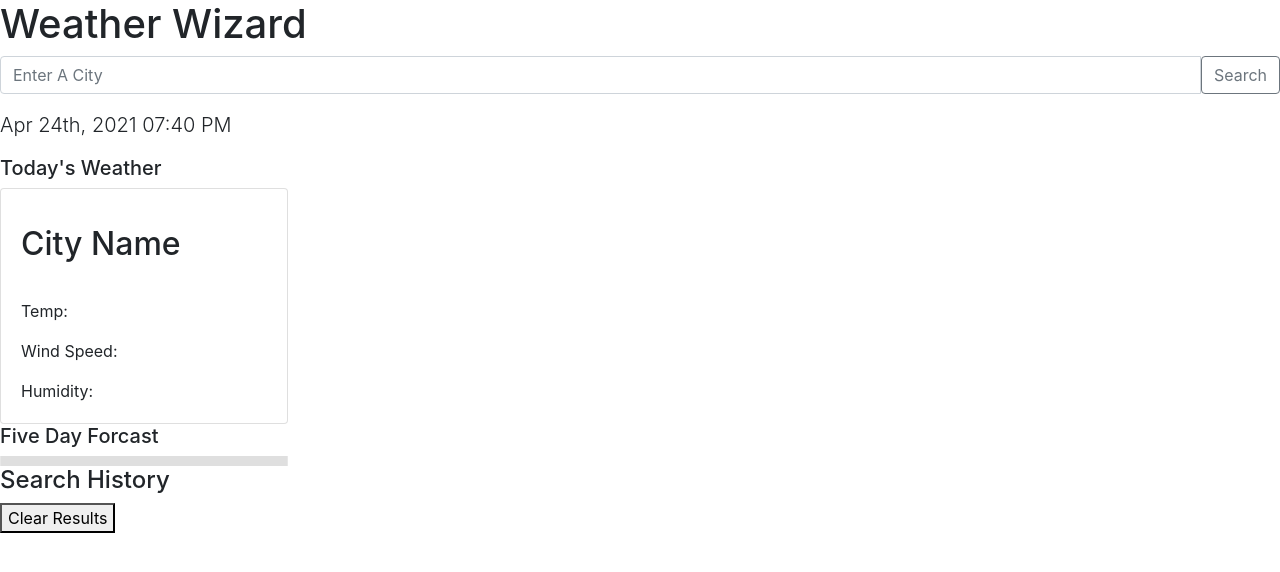
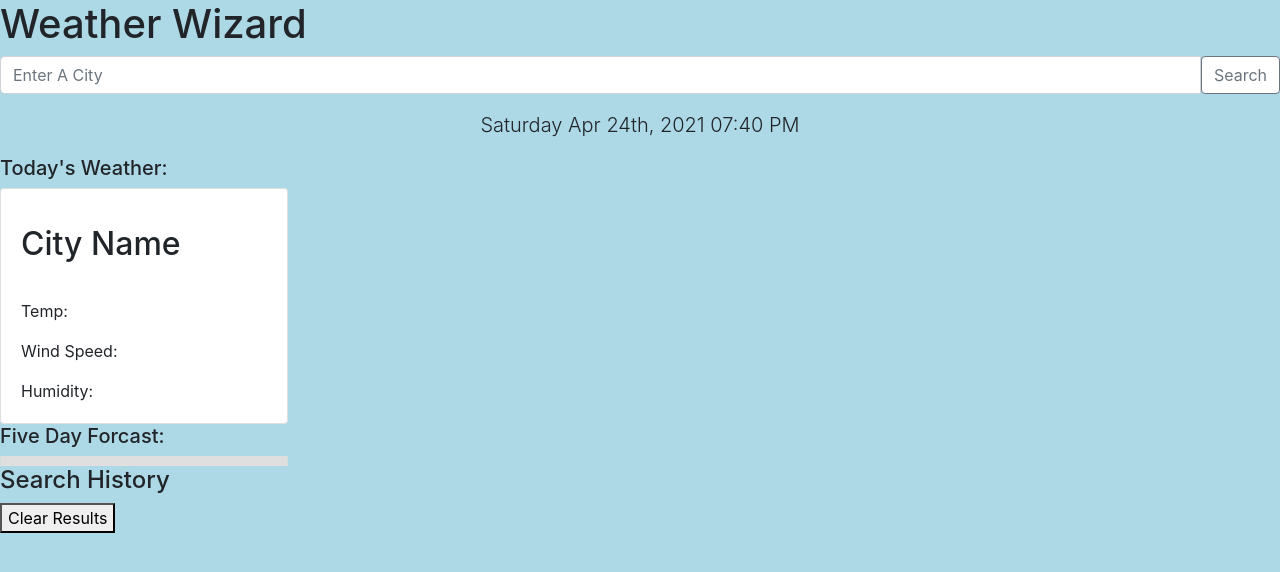
Before and after one commit to relentlessreed/week6, a plain HTML site: page index.html in a window 1280 px wide. Drawn offline with nearby package versions, Linux system fonts and the light colour scheme.

Commit message:
added styling/fixed a bug/created another >.<

```diff
--- a/assets/css/style.css
+++ b/assets/css/style.css
@@ -0,0 +1,26 @@
+.lead {
+  text-align: center;
+}
+
+.clearButton {
+  display: flex;
+  justify-content: center;
+}
+
+.card {
+  display: flex;
+  justify-content: center;
+}
+
+body {
+  background-color: lightblue;
+}
+
+#searchBtn {
+  background-color: white;
+}
+
+#search {
+  display: flex;
+  justify-content: center;
+}
--- a/assets/script/script.js
+++ b/assets/script/script.js
@@ -24,7 +24,9 @@ function searchForCity(city) {
 var dataCity = "";
 
 // Getting Current Date
-var currentTime = $("#currentDay").text(dayjs().format("MMM Do, YYYY hh:mm A"));
+var currentTime = $("#currentDay").text(
+  dayjs().format("dddd MMM Do, YYYY hh:mm A")
+);
 // weather is now outside of the fetch function
 // now accecible via weather
 
@@ -66,7 +68,7 @@ function getWeather(data) {
   $("#temp").text(`Temperature: ${temp}`);
   $("#windSpeed").text(`Wind Speed: ${windSpeed}`);
   $("#humidity").text(`Humidity: ${humidity}`);
-  $("#uviReadout").text(`Uvi Index: ${uvi}`);
+  $("#uviReadout").text(`UV Index: ${uvi}`);
   console.log(data);
 }
 
@@ -130,17 +132,8 @@ function listSearches() {
 let searchHistory = listSearches();
 for (let key in searchHistory) {
   $("#previouslySearched").append(
-    `<button id=saved-search-${key.replace(" ", "-")}>${key}</button><br></br>`
+    `<button data-name="${key}">${key}</button><br></br>`
   );
-  $(`#saved-search-${key.replace(" ", "-")}`).click(function (e) {
-    // get saved city data
-    var data = getSavedCityData(key);
-    cityToSearch = key;
-
-    // Update card to render data from saved search
-    searchForCity(key);
-    console.log(data);
-  });
 }
 
 // retrieve data for paticular city
@@ -150,8 +143,16 @@ function getSavedCityData(city) {
 }
 // Clear Local Storage on Button Click
 $("#clearBtn").click(function (e) {
-  e.preventDefault();
   localStorage.clear();
   //removes any children within parent
   $("#previouslySearched").empty();
 });
+
+$(`#previouslySearched`).on("click", "button", function (e) {
+  // get saved city data
+  var name = getSavedCityData(e.target.dataset.name);
+
+  // Update card to render data from saved search
+  searchForCity(name);
+  console.log(name);
+});
--- a/index.html
+++ b/index.html
@@ -14,43 +14,49 @@
     <title>Weather Wizard</title>
   </head>
   <body>
-    <header>
+    <header class="Header">
       <h1>Weather Wizard</h1>
     </header>
     <Container>
-
       <div class="input-group mb-3">
-        <input id="search" type="text" class="form-control" placeholder="Enter A City" >
-        <button class="btn btn-outline-secondary" type="button" id="searchBtn">Search</button>
+        <input
+          id="search"
+          type="text"
+          class="form-control"
+          placeholder="Enter A City"
+        />
+        <button class="btn btn-outline-secondary" type="button" id="searchBtn">
+          Search
+        </button>
       </div>
       <p id="currentDay" class="lead"></p>
-      <h5>Today's Weather</h5>
-      <div class="card" id="weatherCard" style="width: 18rem;">
+      <h5>Today's Weather:</h5>
+      <div class="card" id="weatherCard" style="width: 18rem">
         <p id="uviReadout"></p>
         <div class="card-body">
           <h2 class="card-title" id="city">City Name</h2>
-          <img id="weatherIcon">
-          <p  id="temp" class=card-text">Temp:</p>
-          <p id="windSpeed"class="card-text">Wind Speed:</p>
+          <img id="weatherIcon" />
+          <p id="temp" class="card-text">Temp:</p>
+          <p id="windSpeed" class="card-text">Wind Speed:</p>
           <p id="humidity" class="card-text">Humidity:</p>
         </div>
       </div>
-      <h5>Five Day Forcast</h5>
-      <div class="card" id="card1" style="width: 18rem;">
-      </div>
-      <div class="card" id="card2" style="width: 18rem;">
-      </div>
-      <div class="card" id="card3" style="width: 18rem;">
-      </div>
-      <div class="card" id="card4" style="width: 18rem;">
-      </div>
-      <div class="card" id="card5" style="width: 18rem;">
-      </div>
+      <h5>Five Day Forcast:</h5>
+      <div class="card" id="card1" style="width: 18rem"></div>
+      <div class="card" id="card2" style="width: 18rem"></div>
+      <div class="card" id="card3" style="width: 18rem"></div>
+      <div class="card" id="card4" style="width: 18rem"></div>
+      <div class="card" id="card5" style="width: 18rem"></div>
       <div>
-        <h4>Search History</h4><button id="clearBtn">Clear Results</button>
+        <h4 class="h4"><u></u>Search History</h4>
+        <buttonDiv
+          ><button class="clearButton" id="clearBtn">
+            Clear Results
+          </button></buttonDiv
+        >
         <div id="previouslySearched"></div>
-        <br>
-        <br>
+        <br />
+        <br />
       </div>
     </Container>
     <script
```
